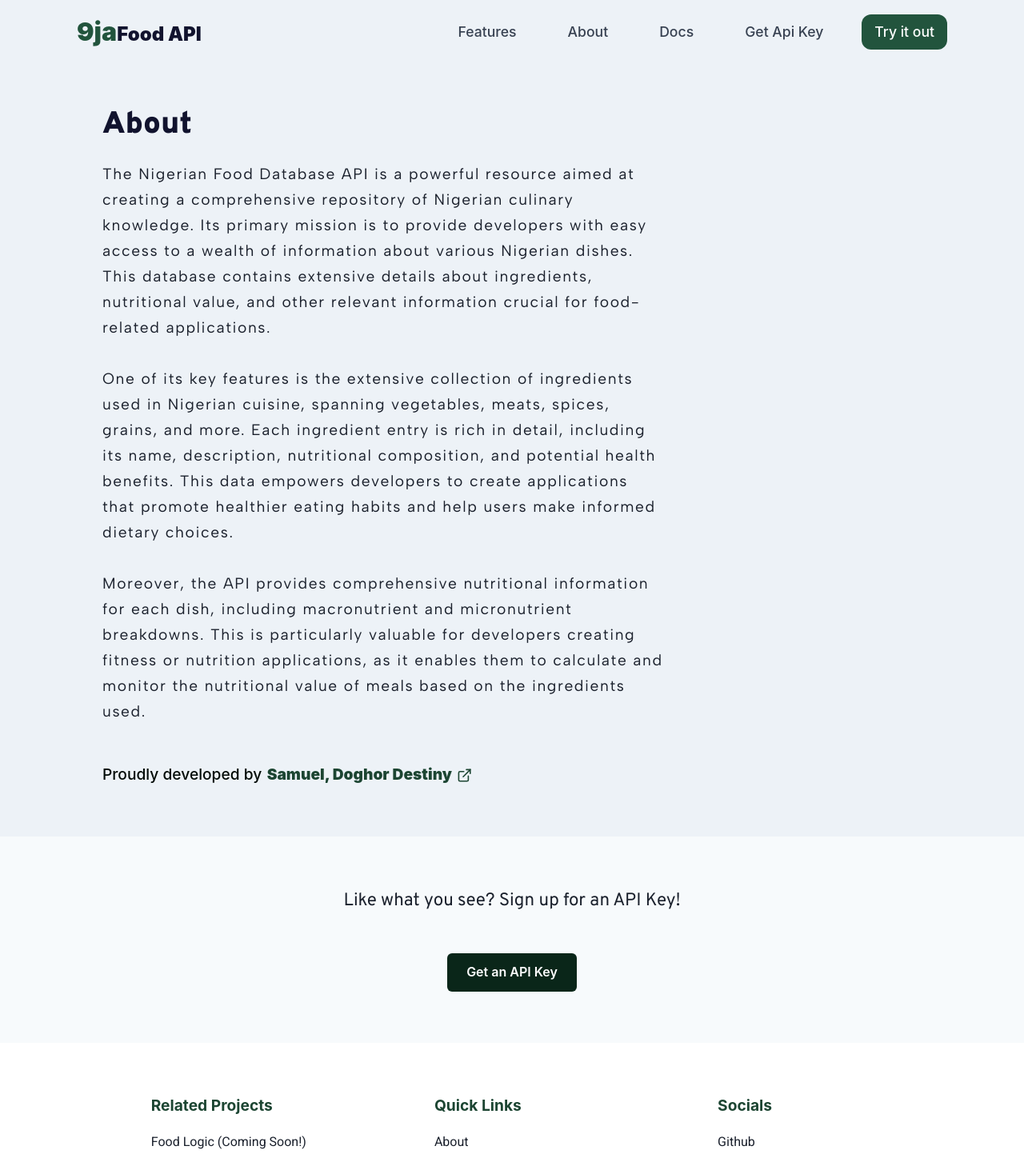
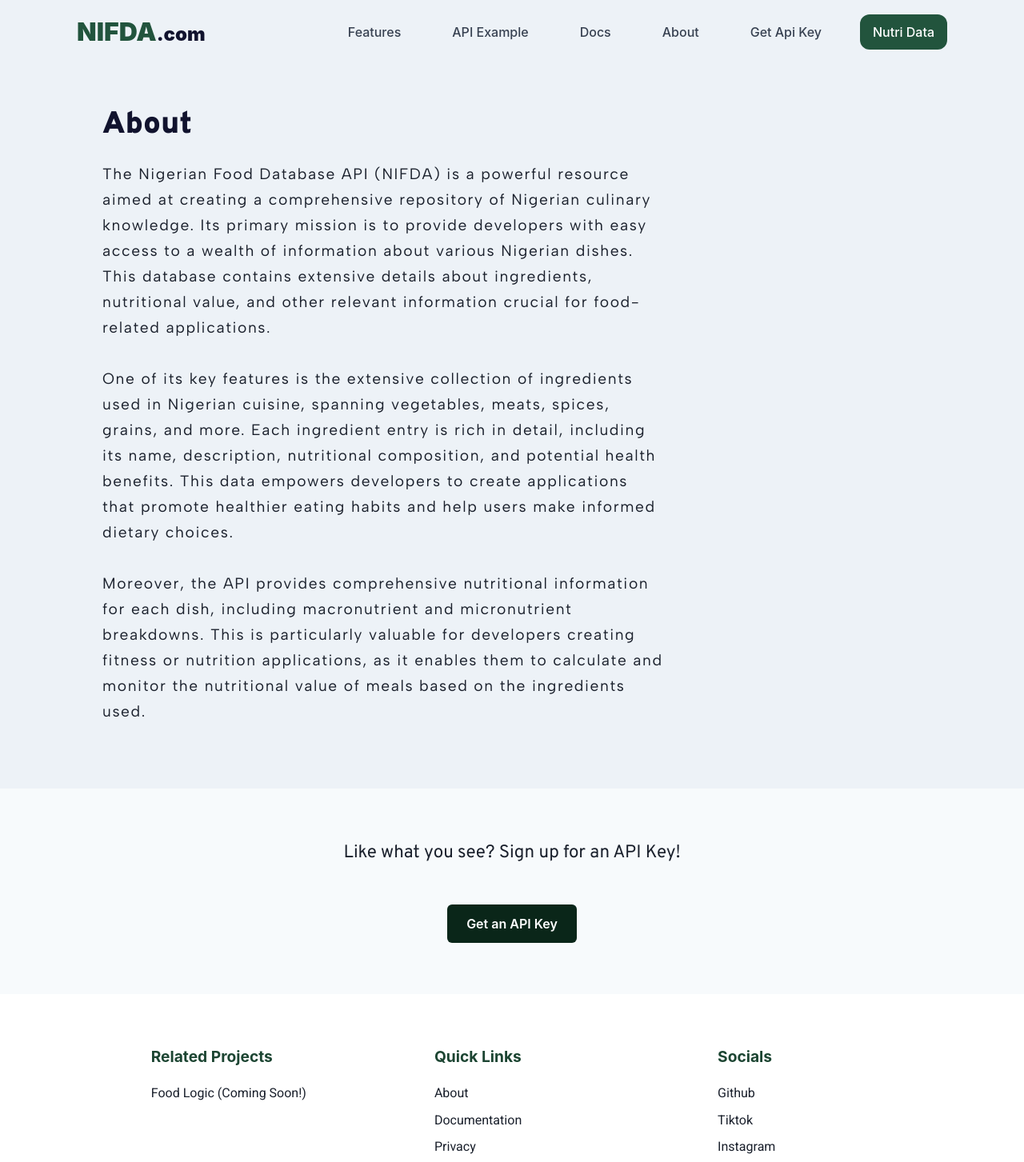
Before and after one commit to samdoghor/ng-food-fe, a React (Vite) app: page /about in a window 1280 px wide. Shown: the top 1453 px of the page at 80% size. Built offline with nearby package versions, Linux system fonts and the light colour scheme.

Commit message:
feat: added nutri data page, updated home, about and signup page

```diff
--- a/src/components/APIExample.tsx
+++ b/src/components/APIExample.tsx
@@ -3,7 +3,7 @@
 const APIExample = () => {
   return (
     <>
-      <Box w={"100%"} minH={"100vh"} id="tryit">
+      <Box w={"100%"} minH={"100vh"}>
         <Box py={"1.2rem"}>
           <Box>
             <Box
--- a/src/components/FeaturesCard.tsx
+++ b/src/components/FeaturesCard.tsx
@@ -76,7 +76,7 @@
             >
               Fuel Your Culinary Creativity! Tailored for developers, chefs,
               bakers, and more, the Nigeria Food Database API is your portal to
-              authentic flavors and vital nutritional insights. Elevate your
+              authentic flavours and vital nutritional insights. Elevate your
               creations while celebrating Nigeria's diverse culinary heritage.
             </Text>
           </Box>
--- a/src/components/GetAPI.tsx
+++ b/src/components/GetAPI.tsx
@@ -1,4 +1,4 @@
-import { Box, Text, Button } from "@chakra-ui/react";
+import { Box, Text, Button, Link } from "@chakra-ui/react";
 import { motion } from "framer-motion";
 
 const textVariant2 = {
@@ -43,6 +43,7 @@
             justifyContent="center"
             overflow={"hidden"}
           >
+            <Link href="/signup" overflow={"hidden"}>
               <Button
                 viewport={{ once: true }}
                 as={motion.button}
@@ -64,6 +65,7 @@
               >
                 Get an API Key
               </Button>
+            </Link>
           </Box>
         </Box>
       </Box>
--- a/src/components/Navigation.tsx
+++ b/src/components/Navigation.tsx
@@ -47,9 +47,9 @@
                 color={"ngDarkblue"}
               >
                 <chakra.span color={"green.800"} fontSize={"2rem"}>
-                  9ja
+                  NIFDA
                 </chakra.span>
-                Food API
+                .com
               </chakra.span>
             </Navbar.Brand>
             <Navbar.Toggle />
@@ -57,7 +57,7 @@
               {Navlinks.map((routes) => (
                 <Navbar.Link key={routes.id} href={routes.path}>
                   <Text
-                    fontSize={"1.1rem"}
+                    fontSize={"1rem"}
                     overflow={"hidden"}
                     lineHeight={"1.5rem"}
                     paddingX={"1rem"}
--- a/src/constants/about.ts
+++ b/src/constants/about.ts
@@ -1,7 +1,7 @@
 export const AboutContent = [
     {
         id: 1,
-        p1: "The Nigerian Food Database API is a powerful resource aimed at creating a comprehensive repository of Nigerian culinary knowledge. Its primary mission is to provide developers with easy access to a wealth of information about various Nigerian dishes. This database contains extensive details about ingredients, nutritional value, and other relevant information crucial for food-related applications.",
+        p1: "The Nigerian Food Database API (NIFDA) is a powerful resource aimed at creating a comprehensive repository of Nigerian culinary knowledge. Its primary mission is to provide developers with easy access to a wealth of information about various Nigerian dishes. This database contains extensive details about ingredients, nutritional value, and other relevant information crucial for food-related applications.",
         p2: "One of its key features is the extensive collection of ingredients used in Nigerian cuisine, spanning vegetables, meats, spices, grains, and more. Each ingredient entry is rich in detail, including its name, description, nutritional composition, and potential health benefits. This data empowers developers to create applications that promote healthier eating habits and help users make informed dietary choices.",
         p3: "Moreover, the API provides comprehensive nutritional information for each dish, including macronutrient and micronutrient breakdowns. This is particularly valuable for developers creating fitness or nutrition applications, as it enables them to calculate and monitor the nutritional value of meals based on the ingredients used.",
     }
--- a/src/constants/features.ts
+++ b/src/constants/features.ts
@@ -7,7 +7,7 @@
     {
         id: 2,
         title: 'Dish Categorization',
-        details: 'Access dish categories for better app organization.'
+        details: 'Access dish categories for better app organisation.'
     },
     {
         id: 3,
--- a/src/constants/navigation.ts
+++ b/src/constants/navigation.ts
@@ -4,12 +4,12 @@
     {
         id: 1,
         path: "/#features",
-        element: "Features"
+        element: "Features",
     },
     {
         id: 2,
-        path: "/about",
-        element: "About"
+        path: "/#example",
+        element: "API Example",
     },
     {
         id: 3,
@@ -18,13 +18,18 @@
     },
     {
         id: 4,
+        path: "/about",
+        element: "About"
+    },
+    {
+        id: 4,
         path: "/signup",
         element: "Get Api Key"
     },
     {
         id: 5,
-        path: "/#tryit",
-        element: "Try it out",
+        path: "/data",
+        element: " Nutri Data",
         backgroundColor: "green.800",
         textColor: "white",
         rounded: "xl",
--- a/src/pages/About.tsx
+++ b/src/pages/About.tsx
@@ -1,8 +1,7 @@
-import { Box, Text, Link } from "@chakra-ui/react";
+import { Box, Text } from "@chakra-ui/react";
 import { useEffect } from "react";
 import { AboutContent } from "../constants/about";
 import GetAPI from "../components/GetAPI";
-import { ExternalLinkIcon } from "@chakra-ui/icons";
 import { motion } from "framer-motion";
 
 const textVariant = {
@@ -14,21 +13,6 @@
     transition: {
       delay: 0.5,
       duration: 2,
-    },
-  },
-};
-
-const textVariant2 = {
-  initial: {
-    opacity: 0,
-    y: 20,
-  },
-  animate: {
-    opacity: 1,
-    y: 0,
-    transition: {
-      delay: 0.8,
-      duration: 1,
     },
   },
 };
@@ -87,33 +71,6 @@
                 </>
               ))}
             </Box>
-
-            <Box overflow={"hidden"}>
-              <Text
-                color={"ngGreenvid"}
-                fontWeight={500}
-                pt={"2rem"}
-                fontSize={"1.2rem"}
-                as={motion.p}
-                viewport={{ once: true }}
-                variants={textVariant2}
-                initial="initial"
-                whileInView="animate"
-                overflow={"hidden"}
-              >
-                Proudly developed by
-                <Link
-                  href="https://www.samdoghor.com"
-                  pl={".4rem"}
-                  fontWeight={900}
-                  color={"green.900"}
-                  isExternal
-                  overflow={"hidden"}
-                >
-                  Samuel, Doghor Destiny <ExternalLinkIcon mx="2px" />
-                </Link>
-              </Text>
-            </Box>
           </Box>
         </Box>
 
--- a/src/pages/Home.tsx
+++ b/src/pages/Home.tsx
@@ -94,13 +94,13 @@
                 whileInView="animate"
               >
                 <chakra.span color={"gray.600"} fontSize={"2rem"} pr={"1rem"}>
-                  #1
+                  <chakra.sub>#1</chakra.sub>
                 </chakra.span>
                 The
                 <chakra.span className="" color={"green.800"} px={"1rem"}>
                   Nigeria
                 </chakra.span>
-                Food Database API
+                Food Database API (NIFDA)
               </Text>
               <Text
                 viewport={{ once: true }}
@@ -129,7 +129,7 @@
         <FeaturesCard />
 
         {/* Section Three */}
-        <Box w={"100%"} minH={"100vh"} bg="gray.100" id="tryit">
+        <Box w={"100%"} minH={"100vh"} bg="gray.100" id="example">
           <Box px={{ base: "1rem", lg: "8rem" }} py={"8rem"}>
             <Text
               viewport={{ once: true }}
--- a/src/pages/SignUp.tsx
+++ b/src/pages/SignUp.tsx
@@ -6,6 +6,7 @@
   Button,
   InputGroup,
   InputRightElement,
+  FormControl,
 } from "@chakra-ui/react";
 import { useEffect, useState } from "react";
 import { motion } from "framer-motion";
@@ -87,6 +88,7 @@
                   Please share some of your details with us so that we can
                   authorize your access to the Nigeria Food Database API.
                 </Text>
+                <FormControl>
                   <Stack spacing={2} pt={"2rem"} overflow={"hidden"}>
                     <Text fontWeight={600} fontSize={"1.2rem"} pt={"1.2rem"}>
                       First name
@@ -145,6 +147,7 @@
                       Create Account
                     </Button>
                   </Stack>
+                </FormControl>
               </Box>
               <Box
                 backgroundImage="url('/img/nigeria_flag_2.png')"
```
Lines whose indentation alone changed are shown as unchanged.
